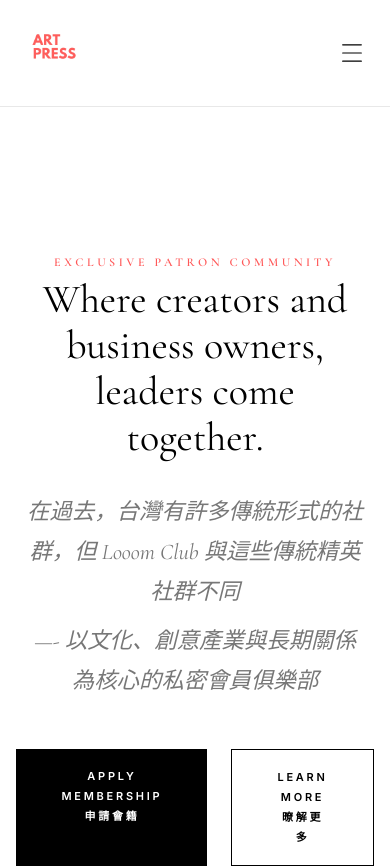
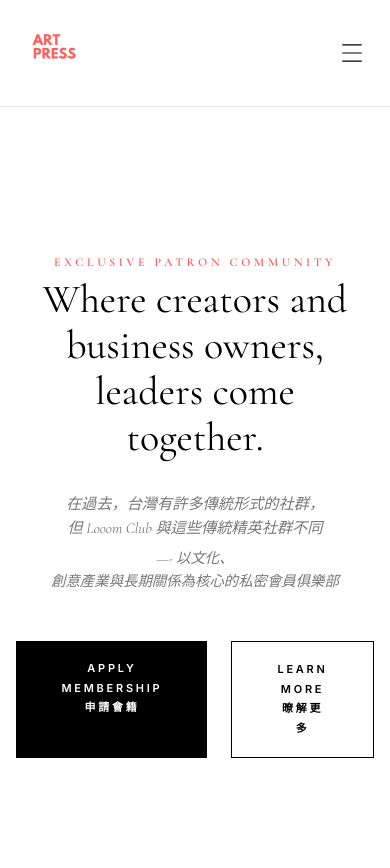
Before and after one commit to artwithlifetaipei/art-press, a Next.js app: page /looom-club in a window 390 px wide. Shown: the top 868 px of the page. Built offline with nearby package versions, Linux system fonts and the light colour scheme.

Commit message:
style: scale down club hero subtitle on mobile and optimize for balanced wrapping without orphans

```diff
--- a/src/app/globals.css
+++ b/src/app/globals.css
@@ -939,6 +939,27 @@ a:hover {
   font-style: italic;
 }
 
+.club-subtitle-second-line {
+  display: block;
+  margin-top: 0.5rem;
+}
+
+@media (max-width: 768px) {
+  .club-hero-subtitle {
+    font-size: 0.95rem;
+    line-height: 1.6;
+    max-width: 100%;
+    padding: 0 1.5rem;
+    word-break: keep-all;
+    text-wrap: balance;
+  }
+  .club-subtitle-second-line {
+    display: block;
+    margin-top: 0.4rem;
+    font-size: 0.9rem;
+  }
+}
+
 .club-cta-group {
   display: flex;
   gap: 1.5rem;
--- a/src/app/looom-club/page.tsx
+++ b/src/app/looom-club/page.tsx
@@ -71,7 +71,7 @@ export default function LooomClubPage() {
           </h1>
           <p className="club-hero-subtitle serif">
             在過去，台灣有許多傳統形式的社群，但 Looom Club 與這些傳統精英社群不同
-            <span style={{ display: 'block', marginTop: '0.5rem' }}>
+            <span className="club-subtitle-second-line">
               —- 以文化、創意產業與長期關係為核心的私密會員俱樂部
             </span>
           </p>
```
